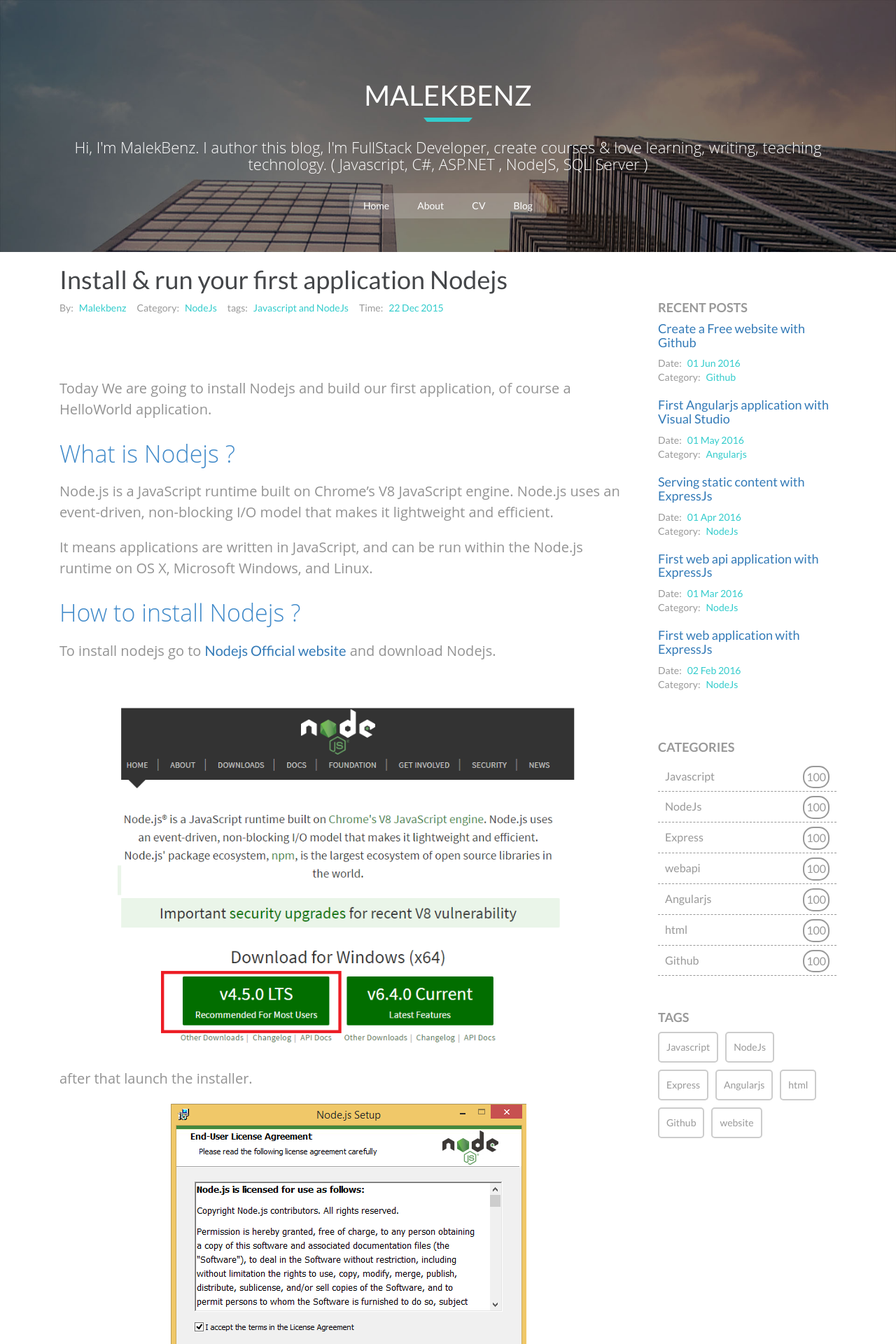
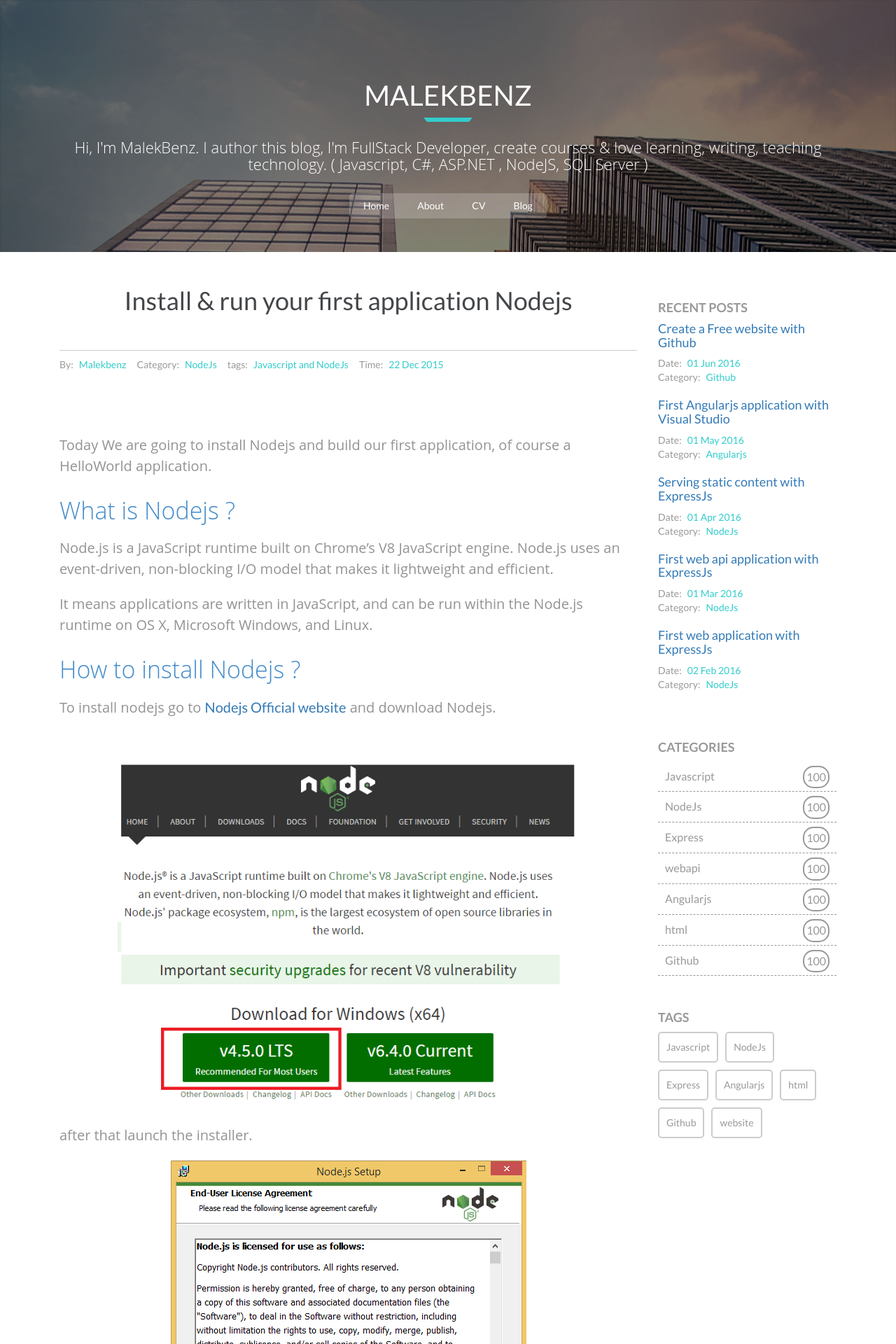
Before and after one commit to malekbenz/malekbenz, a Jekyll site: the page built from _posts/2015-12-22-install-run-your-first-application-nodejs.md, in a window 1280 px wide. Shown: the top 1920 px of the page at 70% size. Built offline with Jekyll 4.4.1, drawn with Linux system fonts in a browser that asks for light colours; nearby versions of some CDN libraries; comment, search, counter and statistics services are not loaded.

Commit message:
style.css

```diff
--- a/_layouts/post.html
+++ b/_layouts/post.html
@@ -2,7 +2,7 @@
 layout: default
 ---
 
-<h1 class =".section-post" >{{ page.title }}</h1>
+<h1 class ="section-post" >{{ page.title }}</h1>
 <ul class="post-by">
   <li>By:<span>{{page.author}}</span></li>
   <li>Category:<span>{{page.category}}</span></li>
```
